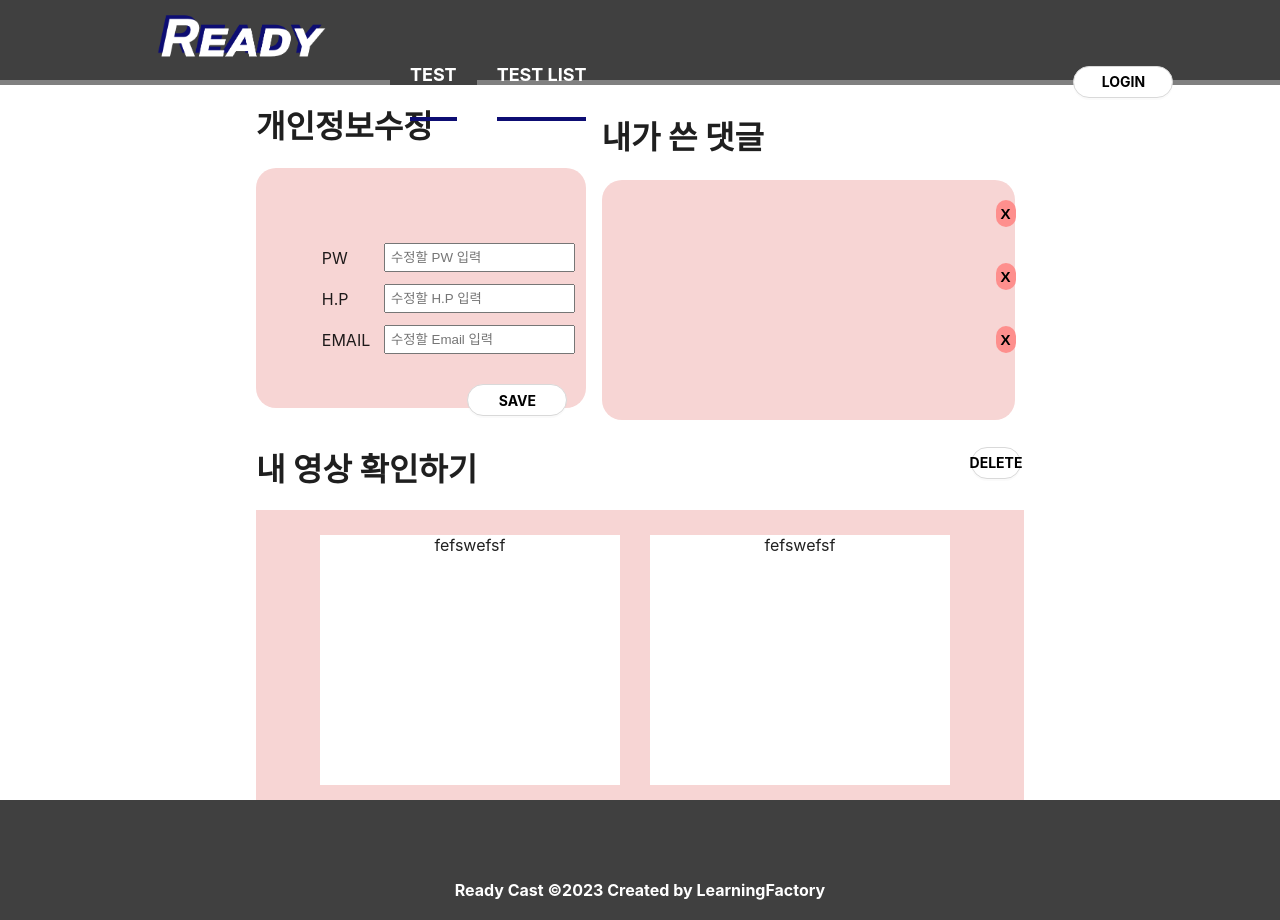
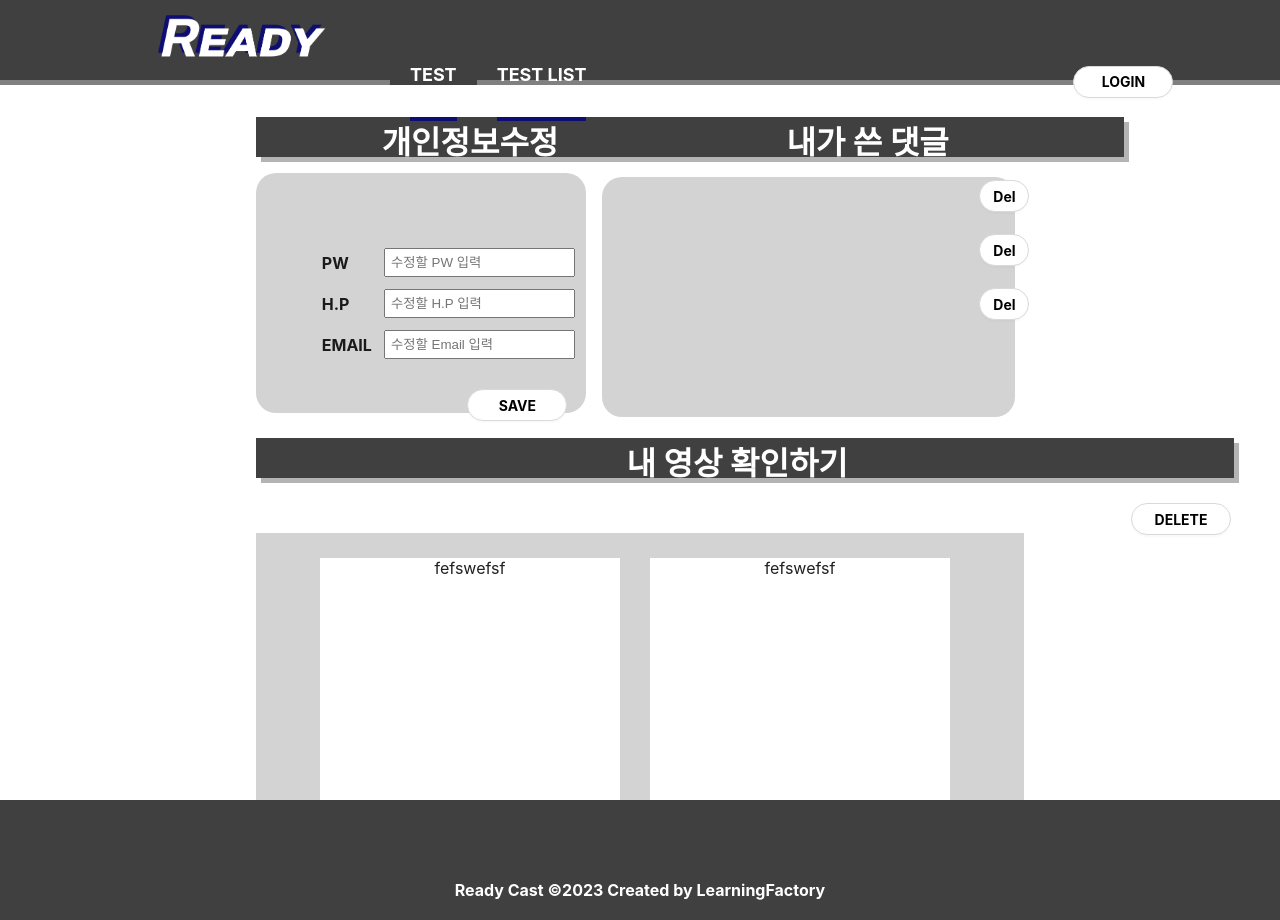
Before and after one commit to han-dae/LearningFront, a React (Create React App) app: page /mypage in a window 1280 px wide. Shown: the top 920 px of the page. Built offline with nearby package versions, Linux system fonts and the light colour scheme; no server answers.

Commit message:
yeong1112

```diff
--- a/src/component/pageComponent/MyPage.jsx
+++ b/src/component/pageComponent/MyPage.jsx
@@ -106,28 +106,42 @@ const MyPage = (props) => {
       <MainHeader />
 
       <Content>
-        <div>
+        <div style={{
+            marginTop: "10px",
+            marginLeft: "20vw",
+            width: "51vh",
+            height: "5vh",
+            paddingLeft: "10px",
+            backgroundColor: "#404040",
+            // borderRadius: 20,
+            textAlign: "center",
+            boxShadow: "5px 5px #b4b4b4",
+            color:'white'}}>
+
           <h1
             style={{
               textUnderlineOffset: "auto",
-              marginTop: "2vh",
-              marginLeft: "20vw",
+              marginTop: "4vh",
+             // marginLeft: "20vw",
             }}
           >
-            {" "}
+
             개인정보수정
           </h1>
+
         </div>
         <div
           style={{
-            marginTop: "0vh",
+            marginTop: "2vh",
             marginLeft: "20vw",
             width: "25vw",
             height: "30vh",
             paddingLeft: "10px",
-            backgroundColor: "#F7D5D4",
+            backgroundColor: "lightgray",
             borderRadius: 20,
-            opacity: "1"
+           // opacity: "1",
+            // color:'white',
+            fontWeight:'bold'
           }}
         >
           <div
@@ -205,12 +219,22 @@ const MyPage = (props) => {
             </div>
           </div>
         </div>
-        <div>
+        <div style={{
+           // marginTop: "10px",
+            marginLeft: "47vw",
+            width: "64vh",
+            height: "5vh",
+            paddingLeft: "10px",
+            backgroundColor: "#404040",
+            // borderRadius: 20,
+            textAlign: "center",
+            boxShadow: "5px 5px #b4b4b4",
+            color:'white'}}>
           <h1
             style={{
-              textUnderlineOffset: "auto",
+             // textUnderlineOffset: "auto",
               marginTop: "-37vh",
-              marginLeft: "47vw",
+              // marginLeft: "47vw",
             }}
           >
             내가 쓴 댓글
@@ -223,23 +247,22 @@ const MyPage = (props) => {
             width: "31.5vw",
             height: "30vh",
             paddingLeft: "10px",
-            backgroundColor: "#F7D5D4",
+            backgroundColor: "lightgray",
 
             borderRadius: 20,
           }}
         >
-          <div>
+          <div style={{marginLeft:'28.5vw'}} >
             {comList.map((value, idx) => (
               <div key={`${com.user_id}`}>
                 <div>
                   <p>{com.user_id}</p>
-                  <button
+                  <ButtonLF50
                     onClick={() => removeCom(com.user_id)}
-                    className="btn_comDel"
-                    style={{ marginLeft: "30vw" }}
-                  >
-                    X
-                  </button>
+                    style={{marginLeft:'28.5vw'}}
+                    value={'Del'}>
+
+                  </ButtonLF50>
                 </div>
                 {com.cmt_content}
               </div>
@@ -255,13 +278,24 @@ const MyPage = (props) => {
           ></div>
         </div>
         <div>
-          <div>
+          <div
+          style={{
+            marginTop: "10px",
+            marginLeft: "20vw",
+            width: "121vh",
+            height: "5vh",
+            paddingLeft: "10px",
+            backgroundColor: "#404040",
+            // borderRadius: 20,
+            textAlign: "center",
+            boxShadow: "5px 5px #b4b4b4",
+            color:'white'}}>
             <h1
               style={{
-                display: "inline-block",
+                // display: "inline-block",
                 textUnderlineOffset: "auto",
-                marginTop: "3vh",
-                marginLeft: "20vw",
+               // marginTop: "3vh",
+                marginLeft: "-2vw",
                 marginBottom: "20px",
               }}
             >
@@ -271,12 +305,12 @@ const MyPage = (props) => {
             <div
               style={{
                 float: "right",
-                marginRight: "20%",
-                marginTop: "3vh",
+               // marginRight: "20%",
+                marginTop: "-0.5vh",
               }}
             >
-             {/* <ButtonLF50 value={"수정"} /> */}
-              <ButtonLF50 value={"DELETE"} />
+
+              <ButtonLF100 value={"DELETE"} />
             </div>
           </div>
         </div>
@@ -295,7 +329,7 @@ const MyPage = (props) => {
             className="video_edit"
             style={{
               width: "80%",
-              marginTop: "0px",
+              marginTop: "55px",
               textAlign: "center",
             }}
           >
@@ -304,7 +338,7 @@ const MyPage = (props) => {
                 display: "block",
                 maxHeight: "300px",
                 height: "300px",
-                backgroundColor: "#f7d5d4",
+                backgroundColor: "lightgray",
                 marginLeft: "20vw",
                 overflowY: "hidden",
 
--- a/src/component/pageComponent/Test.jsx
+++ b/src/component/pageComponent/Test.jsx
@@ -73,8 +73,8 @@ const TestComponent = () => {
           style={{
             marginTop: "20px",
             marginLeft: "20vw",
-            width: "20vw",
-            height: "50px",
+            width: "31vw",
+            height: "5vh",
 
             backgroundColor: "#404040",
             borderRadius: 0,
@@ -152,18 +152,19 @@ const TestComponent = () => {
               position: "absolute",
               color: "white",
               padding: "5px 10px 5px 10px",
-              borderRadius: "10px",
+             //  borderRadius: "10px",
               display: "inline-block",
               marginLeft: "50px",
-              marginTop: "110px",
+              marginTop: "133px",
               fontSize: "18px",
               fontWeight: "bold",
               backgroundColor: "#404040",
               boxShadow: "3px 3px #b4b4b4",
+              width:'31vw'
 
             }}
           >
-            Ready Cast에서 단어별 영향을 분석해봤어요.
+           <h5> Ready Cast에서 단어별 영향을 분석해봤어요. </h5>
           </div>
           <div
             className="WordCloud1"
```
